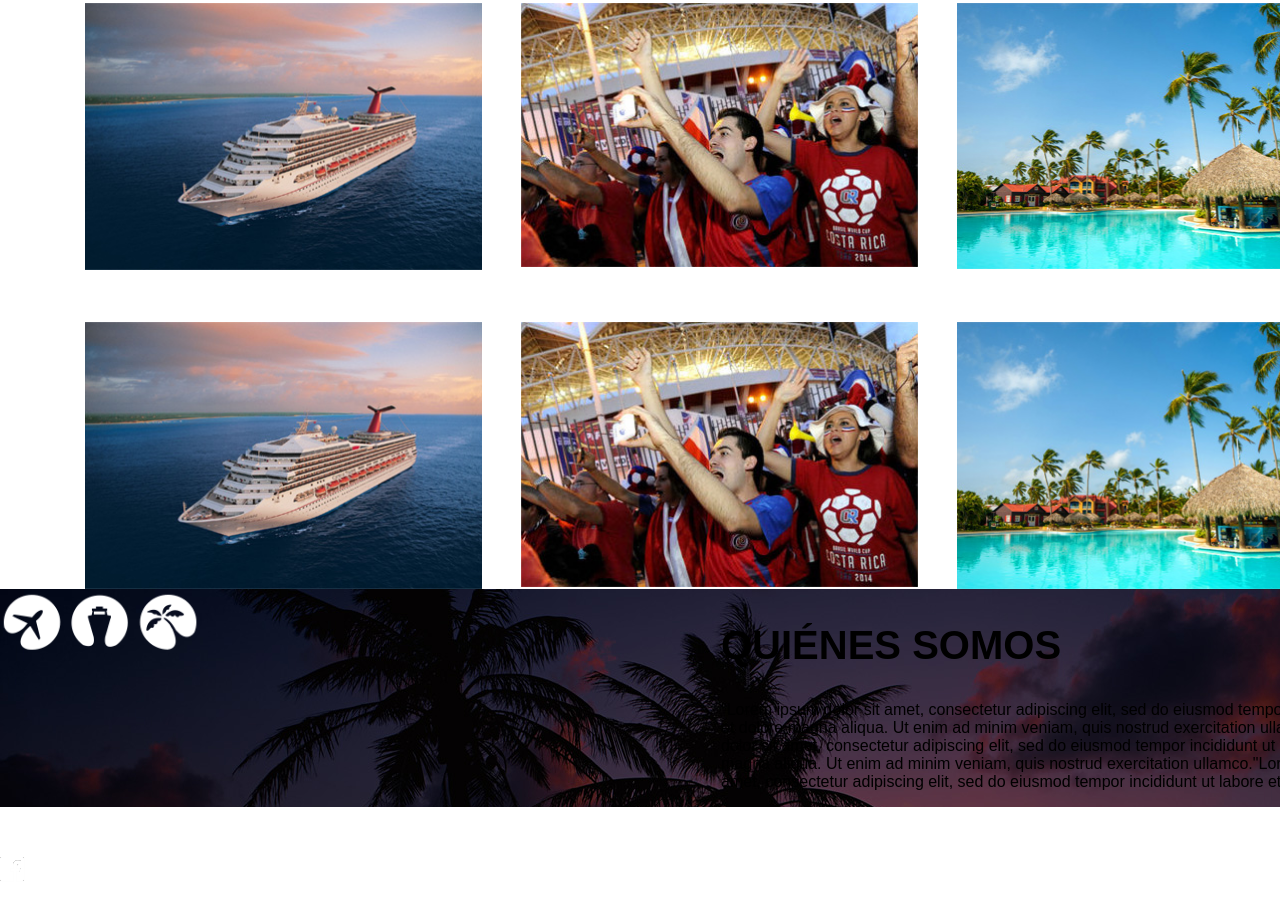
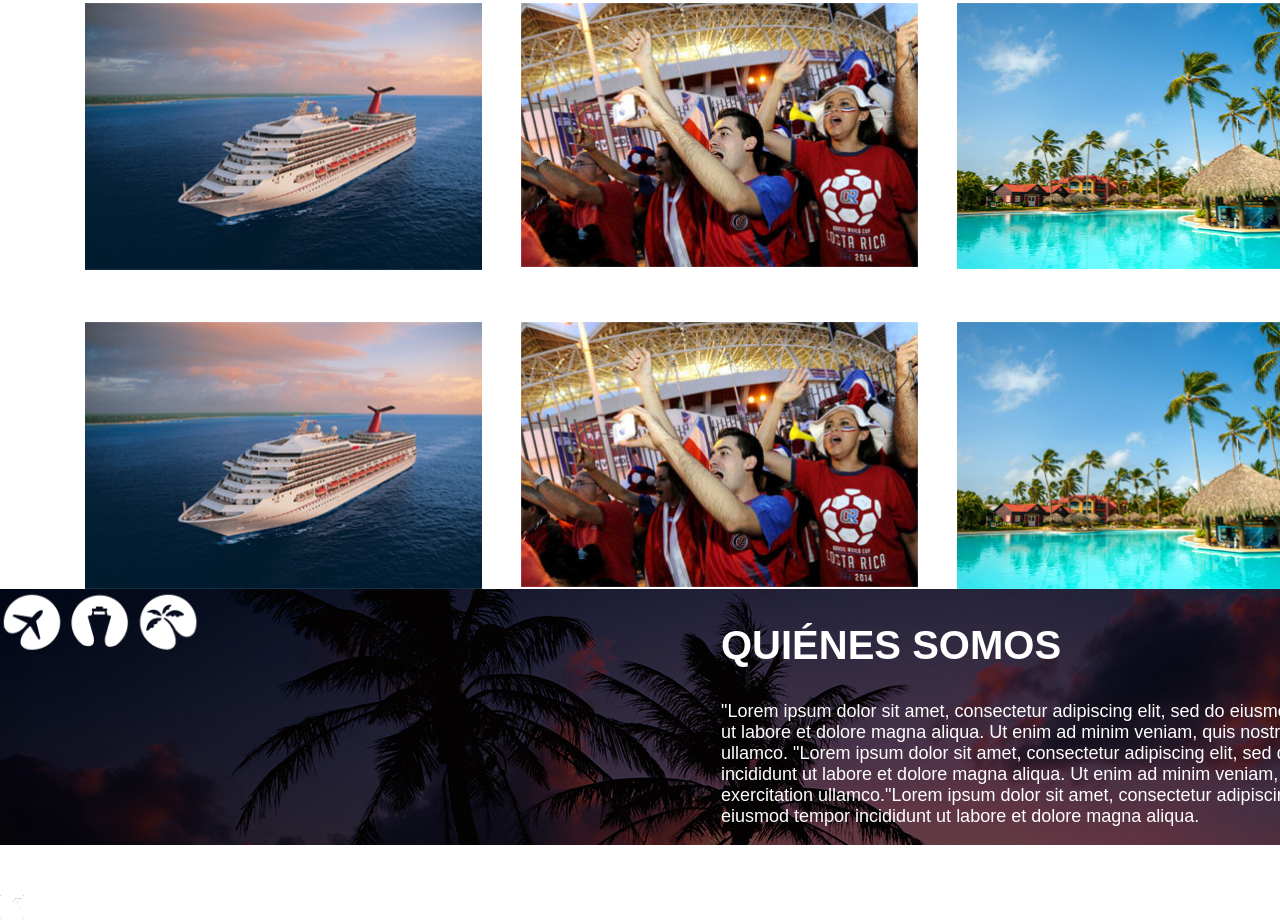
Before and after one commit to Kajoha/travel, a website: page index.html in a window 1280 px wide. Shown: the part 741-1665 px from the top of the page. Before the commit the page ends 1627 px from the top, so only its background shows below. Drawn offline with nearby package versions, Linux system fonts and the light colour scheme; files that its build step writes are made by us from their sources.

Commit message:
agregando ediciones

```diff
--- a/sass/styleall/_all.scss
+++ b/sass/styleall/_all.scss
@@ -10,10 +10,16 @@
 h2 {
     font-size: 40px;
     text-transform: uppercase;
+    color: #ffffff;
 }
 h3 {
     font-size: 30px;
     text-transform: uppercase;
+}
+
+p {
+    color: #ffffff;
+    font-size: 18px;
 }
 
 .clearfix::after {
--- a/sass/styleall/_slider.scss
+++ b/sass/styleall/_slider.scss
@@ -1,4 +1,5 @@
 #slider{
+
 	img{
 		max-width: 100%;
 		width: 100%;
```
